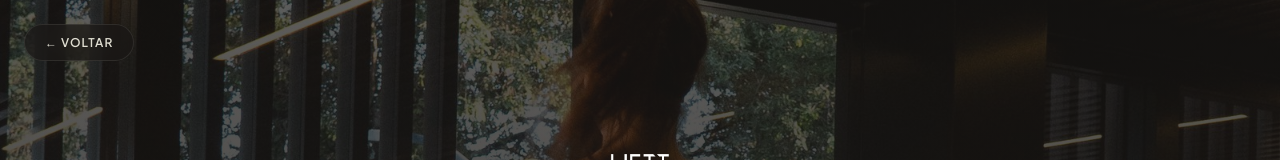
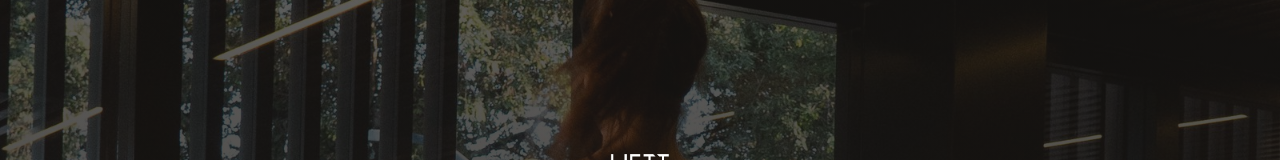
Before and after one commit to aromhash/liftt-propostas, a website: page LIFTT_INFLUENCERS_v1.html in a window 1280 px wide. Shown: the top 160 px of the page. Drawn offline with Linux system fonts and the light colour scheme.

Commit message:
fix: remove botão Voltar — propostas independentes
Cada proposta agora funciona como apresentação standalone,
sem dependência do index.html

Co-Authored-By: Claude Opus 4.6 (1M context) <noreply@anthropic.com>

```diff
--- a/LIFTT_INFLUENCERS_v1.html
+++ b/LIFTT_INFLUENCERS_v1.html
@@ -709,9 +709,6 @@
 </head>
 <body>
 
-<!-- BACK BUTTON -->
-<a href="index.html" class="back-btn">&#8592; Voltar</a>
-
 <!-- NAV DOTS -->
 <nav class="nav-dots">
   <button class="nav-dot active" onclick="goToSlide(0)"></button>
```
Also changed, not shown: LIFTT_EVENTOS_PREMIUM_v2.html (+0 -1 lines), LIFTT_TELAS_PREMIUM_v2.html (+0 -1 lines).
